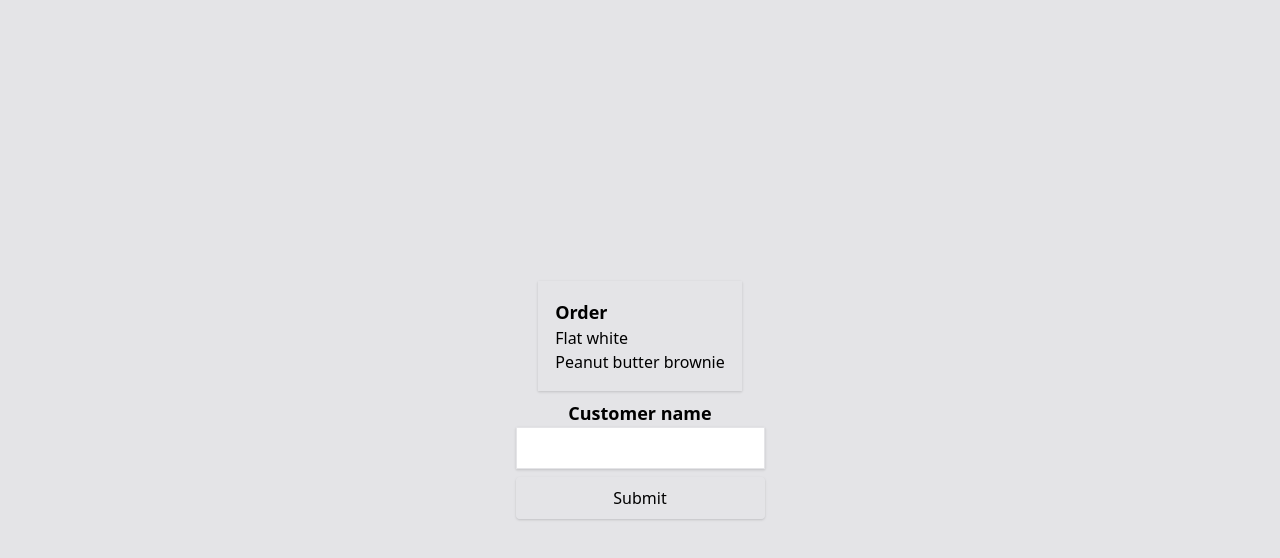
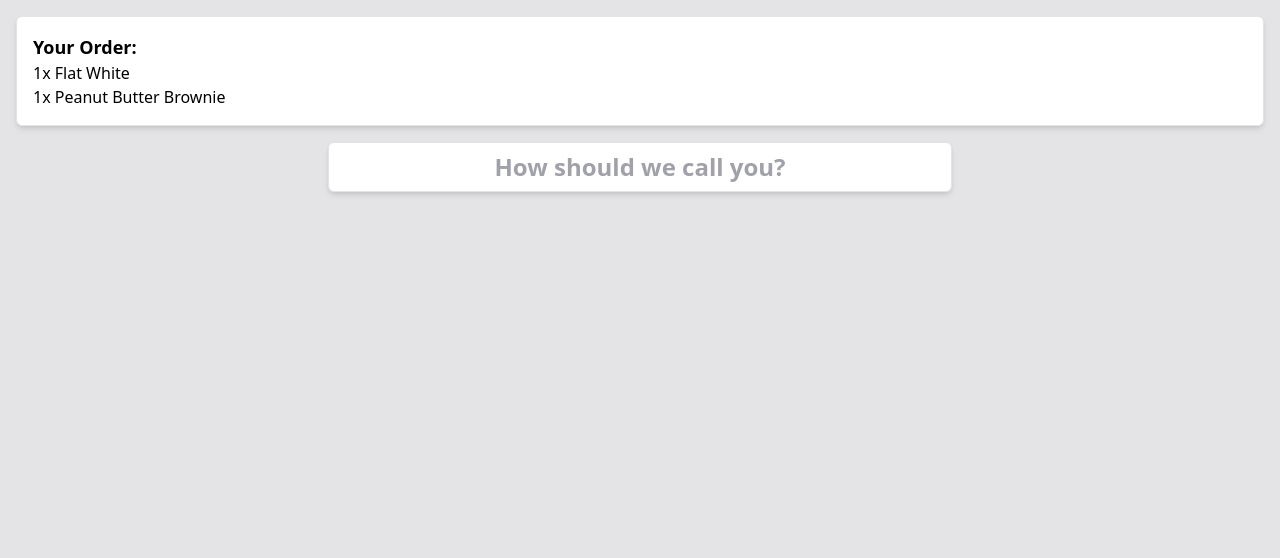
Before and after one commit to amurf/queue-r, a Vue app in the folder frontend/: page / in a window 1280 px wide. Shown: the top 558 px of the page. Built offline with nearby package versions, Linux system fonts and the light colour scheme.

Commit message:
Restyle Order page

```diff
--- a/frontend/src/pages/Order.vue
+++ b/frontend/src/pages/Order.vue
@@ -3,7 +3,7 @@ import { reactive } from "vue";
 import axios from "axios";
 
 const order = reactive({
-  items: ["Flat white", "Peanut butter brownie"],
+  items: ["Flat White", "Peanut Butter Brownie"],
   client: "ClientName",
   name: "",
 });
@@ -21,38 +21,39 @@ async function submit() {
 </script>
 
 <template>
-  <div class="flex flex-col items-center justify-center w-full h-screen px-5">
-    <div class="p-4 mb-2 border shadow">
-      <h1 class="text-lg font-bold">Order</h1>
+  <div class="flex flex-col w-full h-screen p-4">
+    <div class="p-4 border shadow-md rounded-md bg-white">
+      <h1 class="text-lg font-bold">Your Order:</h1>
       <ul>
-        <li v-for="item in order.items">{{ item }}</li>
+        <li v-for="item in order.items">1x {{ item }}</li>
       </ul>
     </div>
 
     <form @submit.prevent="submit()" class="flex flex-col text-center">
-      <label for="name" class="text-lg font-bold">Customer name</label>
+      <!-- <label for="name" class="text-lg font-bold">Customer name</label> -->
       <input
         type="text"
         v-model="order.name"
+        placeholder="How should we call you?"
         id="name"
-        class="p-2 border shadow"
+        class="
+          text-primary-dark
+          p-2
+          mt-4
+          border
+          shadow-md
+          rounded-md
+          font-bold
+          self-center
+          text-2xl
+          w-full
+          md:w-1/2
+          text-center
+        "
       />
-
-      <button type="submit" class="border p-2 mt-2 shadow rounded bg-blue-200">
-        Submit
-      </button>
     </form>
   </div>
 </template>
 
 <style scoped>
-.qrcode-container {
-  width: 30%;
-}
-
-@media only screen and (max-width: 600px) {
-  .qrcode-container {
-    width: 100%;
-  }
-}
 </style>
```
